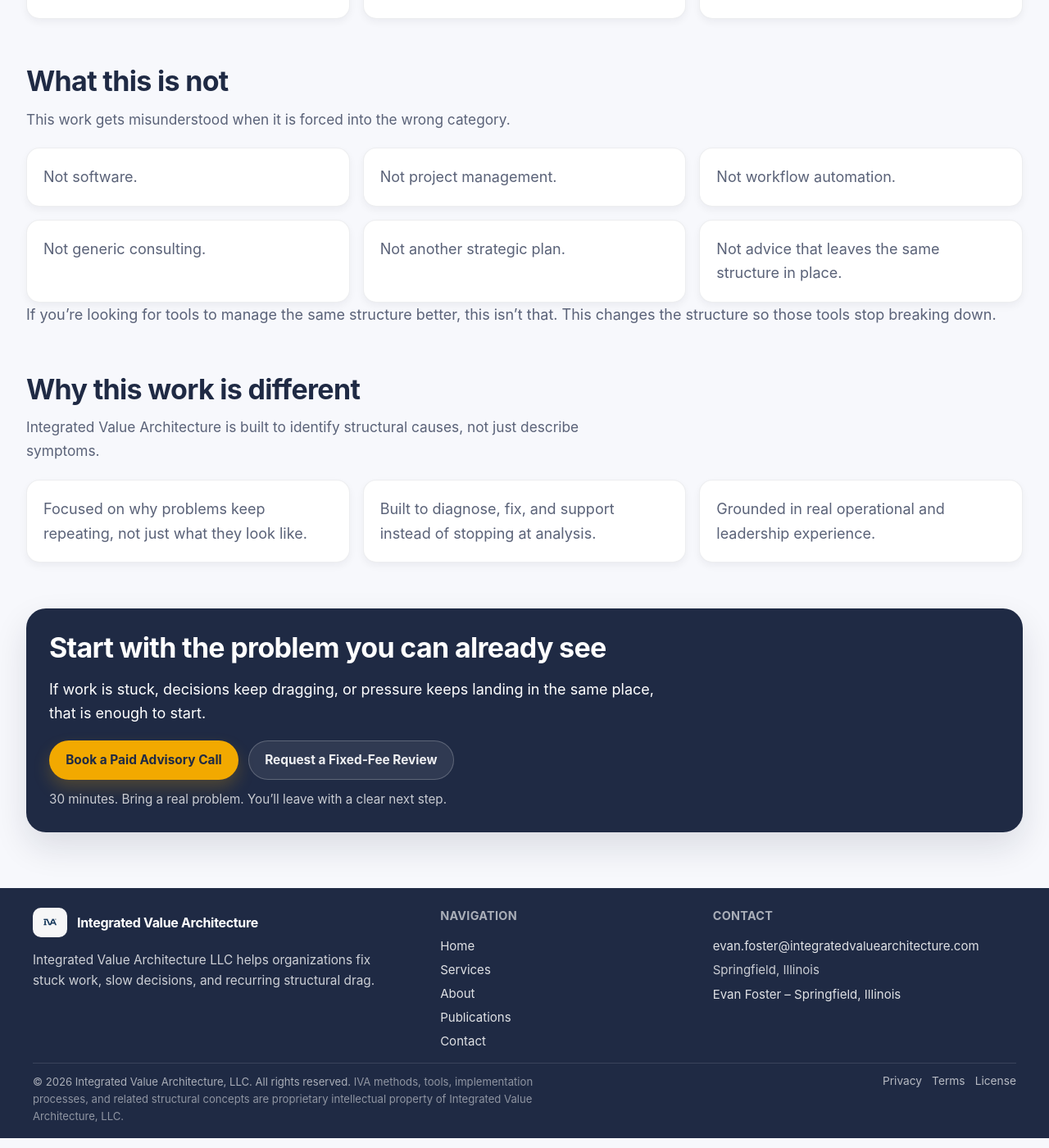
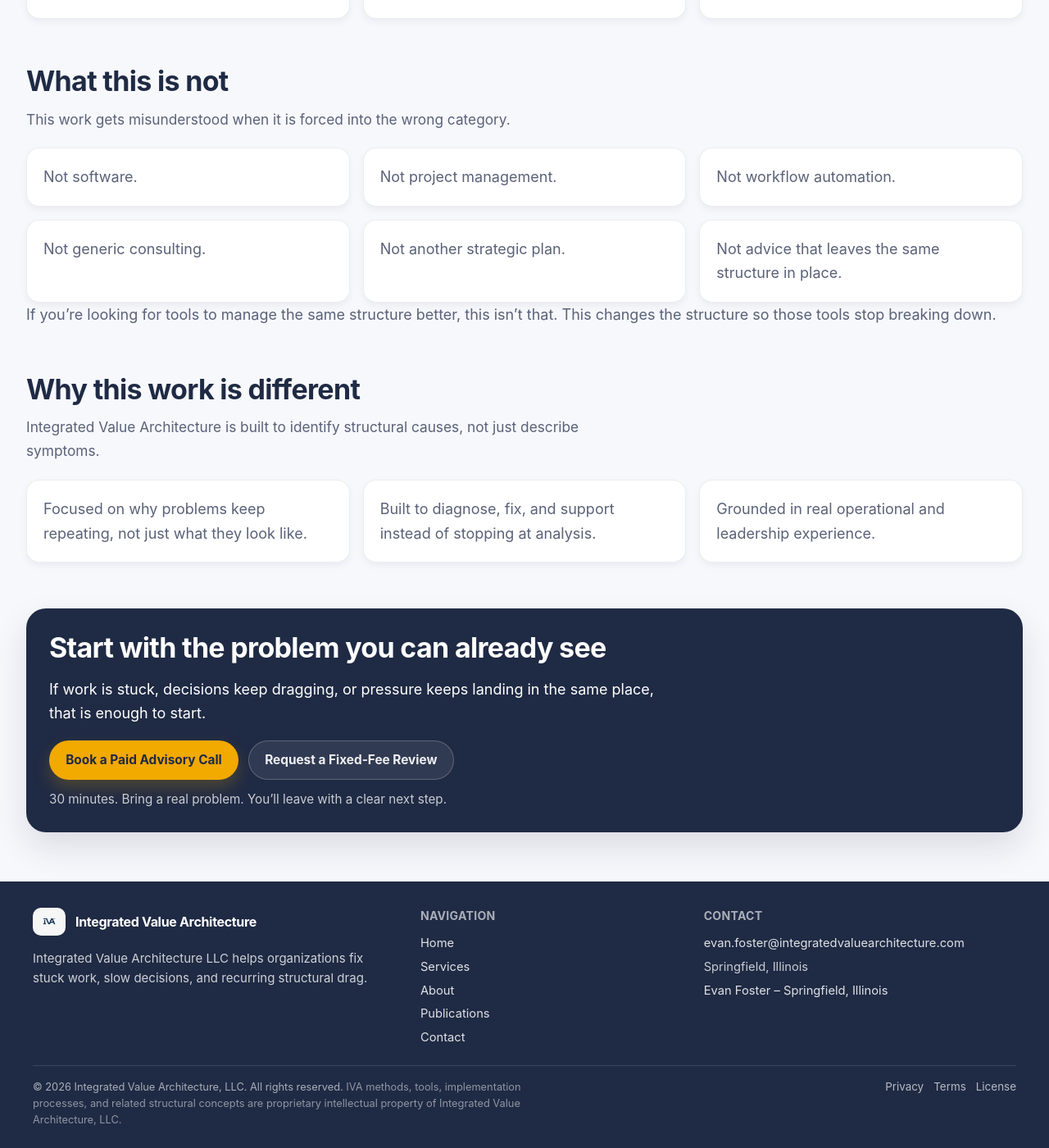
Before and after one commit to efost7873/integratedvaluearchitecture.com, a Jekyll site: the page built from index.html, in a window 1280 px wide and 1400 px high, scrolled down 2302 px. Shown: the whole window at 82% size. Built offline with Jekyll 4.4.1, drawn with Linux system fonts in a browser that asks for light colours.

Commit message:
Update _footer.scss

```diff
--- a/_sass/_footer.scss
+++ b/_sass/_footer.scss
@@ -5,8 +5,8 @@
 .iva-footer {
   background: $iva-surface-dark;
   color: $iva-text-inverse;
-  padding: $space-5 $space-5 $space-4;
-  margin-top: $space-6;
+  padding: 32px 32px 24px;
+  margin-top: 24px;
 }
 
 .iva-footer-wrapper {
@@ -16,31 +16,27 @@
 
 .iva-footer-grid {
   display: grid;
-  grid-template-columns: 1.15fr 0.75fr 0.9fr;
-  gap: $space-5;
-  margin-bottom: $space-4;
+  grid-template-columns: 1.05fr 0.75fr 0.9fr;
+  gap: 28px;
+  margin-bottom: 24px;
 }
 
 .iva-footer-col {
   display: flex;
   flex-direction: column;
-  gap: $space-2;
+  gap: 8px;
   min-width: 0;
-}
-
-.iva-footer-col-brand {
-  padding-right: $space-2;
 }
 
 .iva-footer-brand {
   display: inline-flex;
   align-items: center;
-  gap: $space-3;
-  margin-bottom: $space-2;
+  gap: 12px;
+  margin-bottom: 8px;
 }
 
 .iva-footer-logo {
-  height: 36px;
+  height: 34px;
   width: auto;
   display: block;
   background: rgba(255, 255, 255, 0.96);
@@ -58,16 +54,16 @@
 }
 
 .iva-footer-desc {
-  margin: 0 0 $space-2;
-  max-width: 28rem;
-  font-size: 0.96rem;
-  line-height: 1.6;
+  margin: 0;
+  max-width: 26rem;
+  font-size: 0.94rem;
+  line-height: 1.55;
   color: rgba(255, 255, 255, 0.78);
 }
 
 .iva-footer-heading {
-  margin: 0 0 $space-2;
-  font-size: 0.9rem;
+  margin: 0 0 6px;
+  font-size: 0.88rem;
   font-weight: 650;
   letter-spacing: 0.02em;
   text-transform: uppercase;
@@ -76,8 +72,8 @@
 
 .iva-footer-text {
   margin: 0;
-  font-size: 0.94rem;
-  line-height: 1.5;
+  font-size: 0.92rem;
+  line-height: 1.45;
   color: rgba(255, 255, 255, 0.76);
 }
 
@@ -85,7 +81,7 @@
   display: inline-flex;
   align-items: center;
   width: fit-content;
-  font-size: 0.94rem;
+  font-size: 0.92rem;
   line-height: 1.4;
   color: rgba(255, 255, 255, 0.86);
   text-decoration: none;
@@ -99,19 +95,19 @@
 }
 
 .iva-footer-bottom {
-  padding-top: $space-3;
+  padding-top: 16px;
   border-top: 1px solid rgba(255, 255, 255, 0.12);
   display: flex;
   align-items: flex-start;
   justify-content: space-between;
-  gap: $space-4;
+  gap: 16px;
   flex-wrap: wrap;
 }
 
 .iva-footer-legal {
-  max-width: 42rem;
-  font-size: 0.82rem;
-  line-height: 1.6;
+  max-width: 40rem;
+  font-size: 0.8rem;
+  line-height: 1.55;
   color: rgba(255, 255, 255, 0.62);
 }
 
@@ -123,12 +119,12 @@
 .iva-footer-bottom-links {
   display: flex;
   align-items: center;
-  gap: $space-3;
+  gap: 12px;
   flex-wrap: wrap;
 }
 
 .iva-footer-bottom-links .iva-footer-link {
-  font-size: 0.86rem;
+  font-size: 0.84rem;
   color: rgba(255, 255, 255, 0.68);
 }
 
@@ -140,45 +136,34 @@
 
 @media (max-width: 980px) {
   .iva-footer {
-    padding: $space-5 $space-4 $space-4;
+    padding: 28px 24px 22px;
   }
 
   .iva-footer-grid {
     grid-template-columns: 1fr 1fr;
-    gap: $space-4;
+    gap: 24px;
   }
 
   .iva-footer-col-brand {
     grid-column: 1 / -1;
-    padding-right: 0;
   }
 }
 
 @media (max-width: 680px) {
   .iva-footer {
-    padding: $space-4 $space-4 $space-4;
-    margin-top: $space-5;
+    padding: 24px 18px 20px;
+    margin-top: 20px;
   }
 
   .iva-footer-grid {
     grid-template-columns: 1fr;
-    gap: $space-3;
-    margin-bottom: $space-3;
-  }
-
-  .iva-footer-title {
-    font-size: 0.98rem;
-  }
-
-  .iva-footer-desc,
-  .iva-footer-text,
-  .iva-footer-link {
-    font-size: 0.92rem;
+    gap: 18px;
+    margin-bottom: 18px;
   }
 
   .iva-footer-bottom {
     flex-direction: column;
-    gap: $space-3;
-    padding-top: $space-3;
+    gap: 12px;
+    padding-top: 14px;
   }
 }
```
